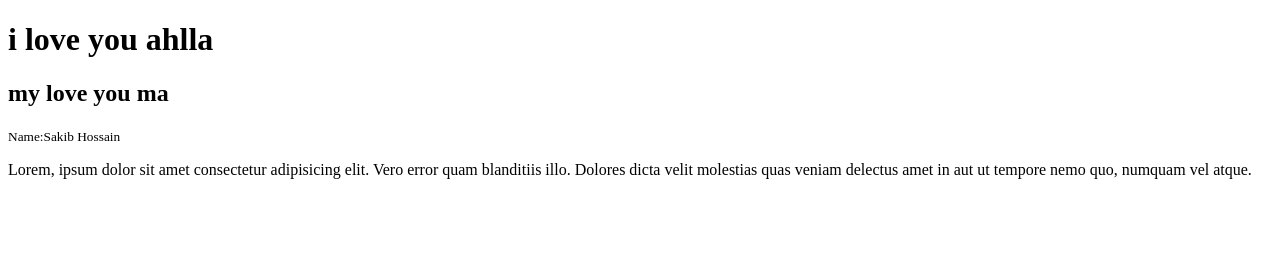
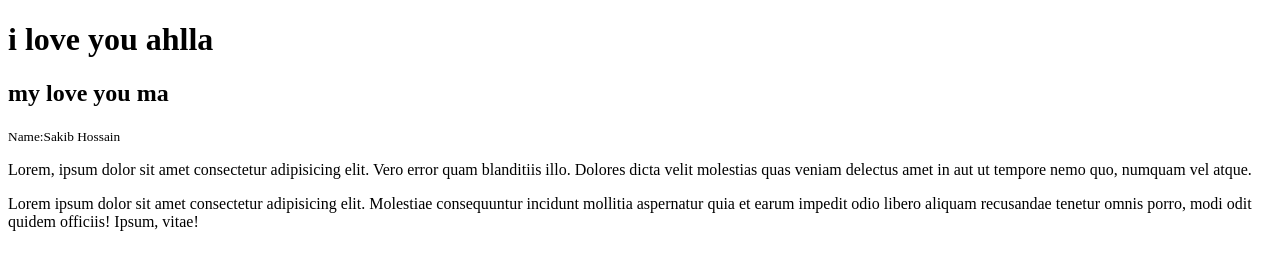
Before and after one commit to sakib236160/my-thaird-repo, a plain HTML site: page index.html in a window 1280 px wide. Drawn offline with Linux system fonts and the light colour scheme.

Commit message:
new dev added

```diff
--- a/index.html
+++ b/index.html
@@ -12,5 +12,6 @@
      <h2>my love you ma</h2>
      <small>Name:Sakib Hossain</small>
      <p>Lorem, ipsum dolor sit amet consectetur adipisicing elit. Vero error quam blanditiis illo. Dolores dicta velit molestias quas veniam delectus amet in aut ut tempore nemo quo, numquam vel atque.</p>
+     <p>Lorem ipsum dolor sit amet consectetur adipisicing elit. Molestiae consequuntur incidunt mollitia aspernatur quia et earum impedit odio libero aliquam recusandae tenetur omnis porro, modi odit quidem officiis! Ipsum, vitae!</p>
 </body>
 </html>
```
